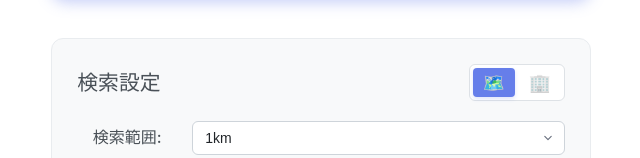
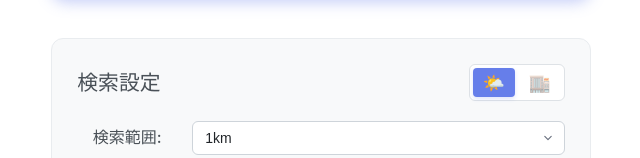
Before and after one commit to maruware/geo-random-restaurant, a React (Vite) app: page / in a window 1280 px wide. Shown: the part 232-390 px from the top of the page, without its empty margins (319-959 px from the left). Built offline with nearby package versions, Linux system fonts and the light colour scheme.

Commit message:
chore: Change icon for modes

```diff
--- a/src/components/SearchSettings.tsx
+++ b/src/components/SearchSettings.tsx
@@ -27,7 +27,7 @@ export const SearchSettingsComponent = ({
             onClick={() => onIndoorModeChange(false)}
             title="通常モード"
           >
-            🗺️
+            🌤️
           </button>
           <button
             type="button"
@@ -35,7 +35,7 @@ export const SearchSettingsComponent = ({
             onClick={() => onIndoorModeChange(true)}
             title="屋内施設優先モード"
           >
-            🏢
+            🏬
           </button>
         </div>
       </div>
```
